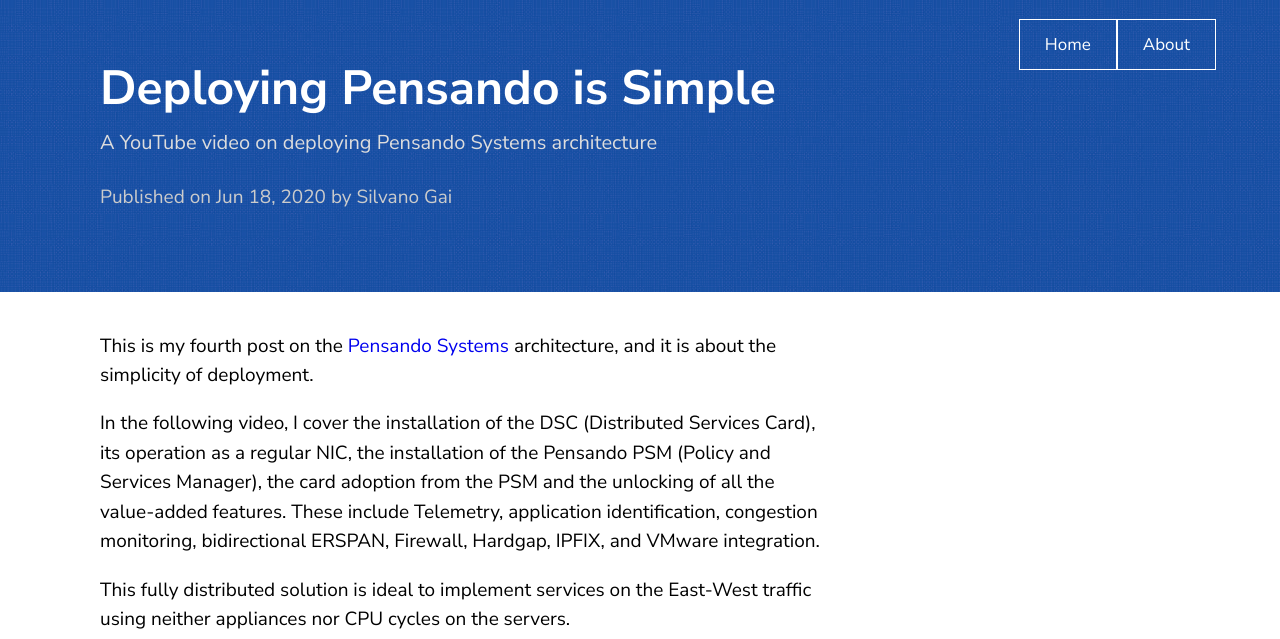
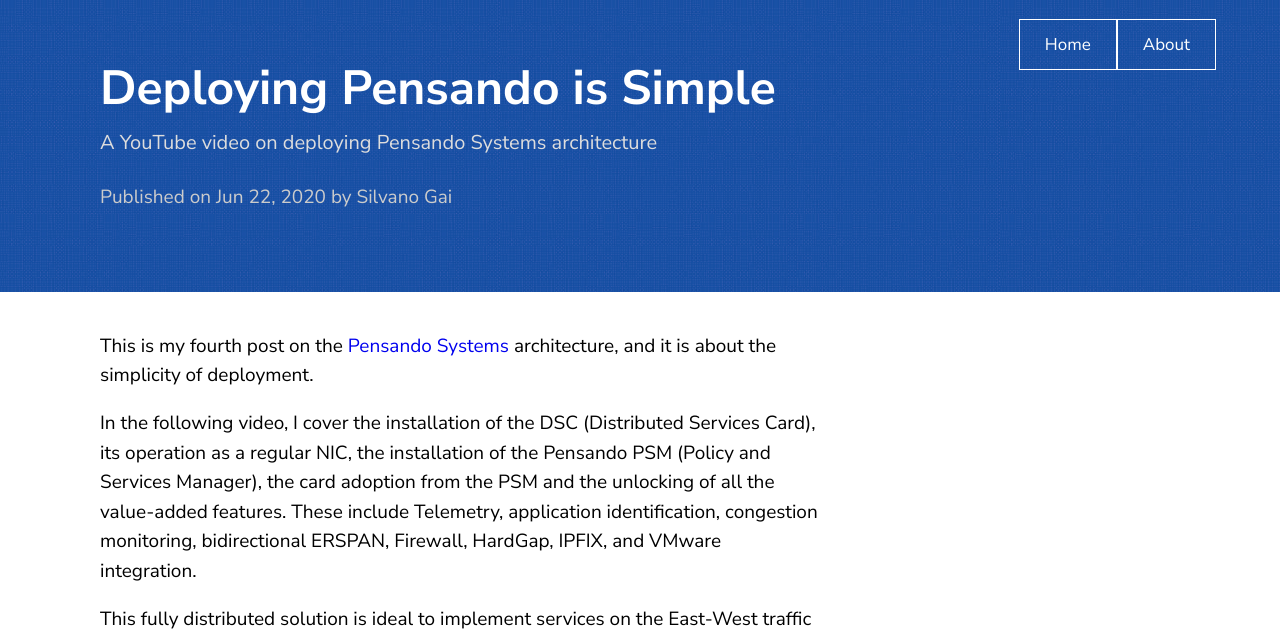
Before and after one commit to silvanogai/silvanogai, a Jekyll site: the page built from _posts/2020-06-18-simple.md, in a window 1280 px wide. Shown: the top 639 px of the page. Built offline with Jekyll 4.4.1, drawn with Linux system fonts in a browser that asks for light colours; comment, search, counter and statistics services are not loaded; some of the changed lines change nothing that is shown.

Commit message:
Final of It is simple

```diff
--- a/_posts/2020-06-18-simple.md
+++ b/_posts/2020-06-18-simple.md
@@ -6,12 +6,12 @@
 title: Deploying Pensando is Simple
 excerpt: A YouTube video on deploying Pensando Systems architecture
 description: A YouTube video on deploying Pensando Systems architecture
-#date: 2020-06-22
+date: 2020-06-22
 ---
 
 This is my fourth post on the [Pensando Systems](https://pensando.io/) architecture, and it is about the simplicity of deployment.
 
-In the following video, I cover the installation of the DSC (Distributed Services Card), its operation as a regular NIC, the installation of the Pensando PSM (Policy and Services Manager), the card adoption from the PSM and the unlocking of all the value-added features. These include Telemetry, application identification, congestion monitoring, bidirectional ERSPAN, Firewall, Hardgap, IPFIX, and VMware integration.
+In the following video, I cover the installation of the DSC (Distributed Services Card), its operation as a regular NIC, the installation of the Pensando PSM (Policy and Services Manager), the card adoption from the PSM and the unlocking of all the value-added features. These include Telemetry, application identification, congestion monitoring, bidirectional ERSPAN, Firewall, HardGap, IPFIX, and VMware integration.
 
 This fully distributed solution is ideal to implement services on the East-West traffic using neither appliances nor CPU cycles on the servers.
 
```
